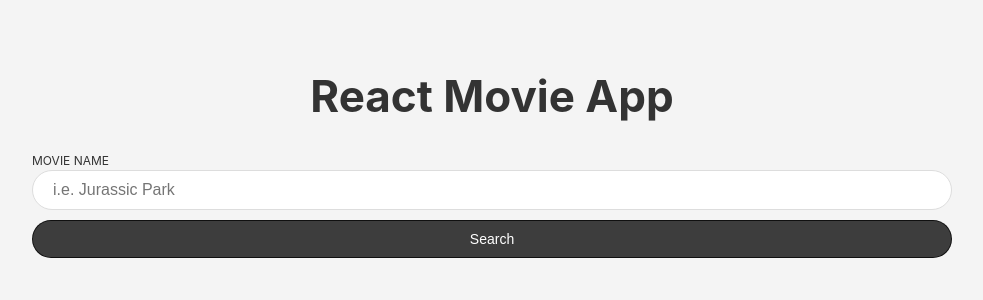
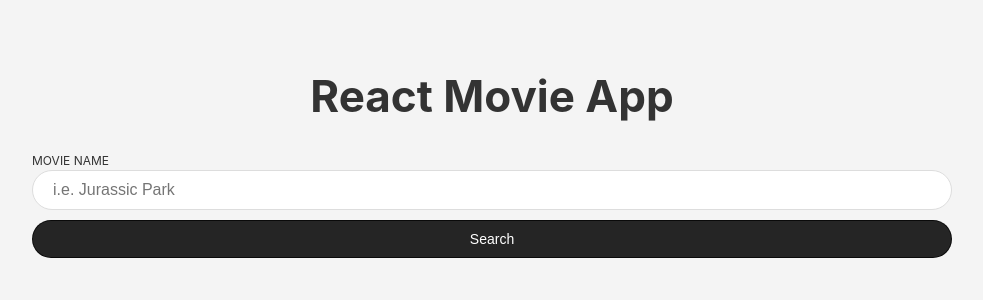
Before and after one commit to Adedipupo/MovieSearch-App, a React (Create React App) app: page / in a window 1280 px wide. In both pictures the pointer is over the button "Search". Shown: the top 300 px of the page, without its empty margins (148-1131 px from the left). Built offline with nearby package versions, Linux system fonts and the light colour scheme.

Commit message:
styling the form

```diff
--- a/src/App.css
+++ b/src/App.css
@@ -61,3 +61,7 @@ small {
   cursor: pointer;
   transition: background-color 250ms;
 }
+
+.button:hover {
+  background-color: rgba(0, 0, 0, 0.85);
+}
```
